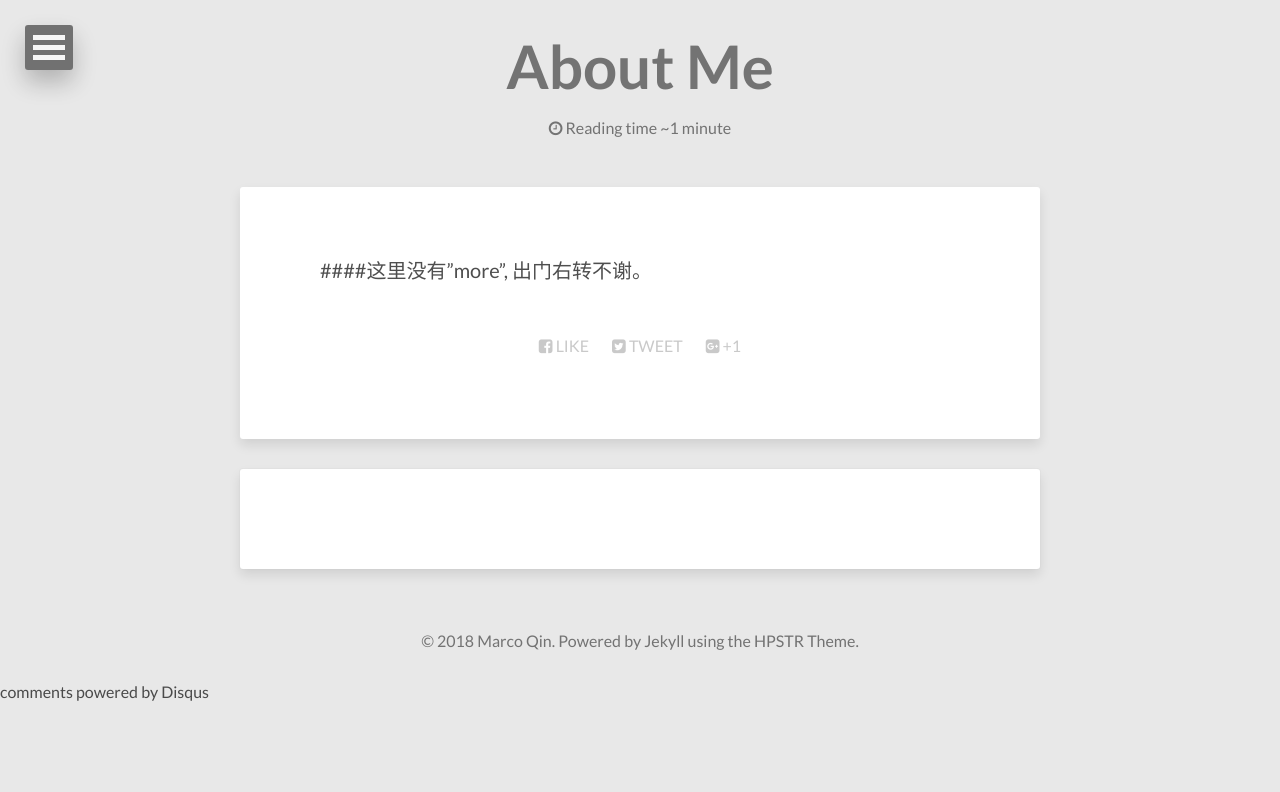
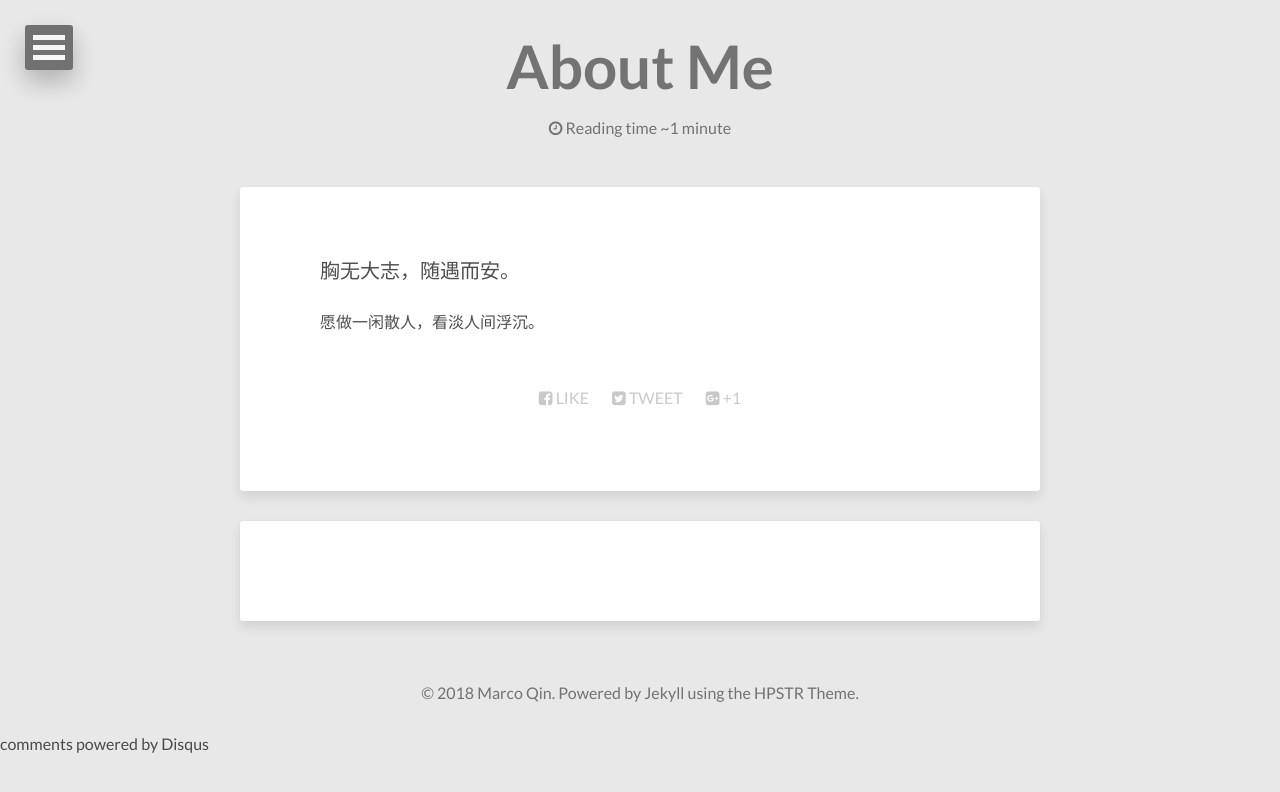
Before and after one commit to MarcoQin/MarcoQin.github.io, a Jekyll site: the page built from about.md, in a window 1280 px wide. Shown: the top 792 px of the page. Built offline with Jekyll 4.4.1, drawn with Linux system fonts in a browser that asks for light colours; nearby versions of some CDN libraries; comment, search, counter and statistics services are not loaded.

Commit message:
update self description

```diff
--- a/about.md
+++ b/about.md
@@ -4,4 +4,6 @@ title: About Me
 permalink: /about/
 ---
 
-####这里没有"more", 出门右转不谢。
+胸无大志，随遇而安。
+
+愿做一闲散人，看淡人间浮沉。
```
Also changed, not shown: README.md.
